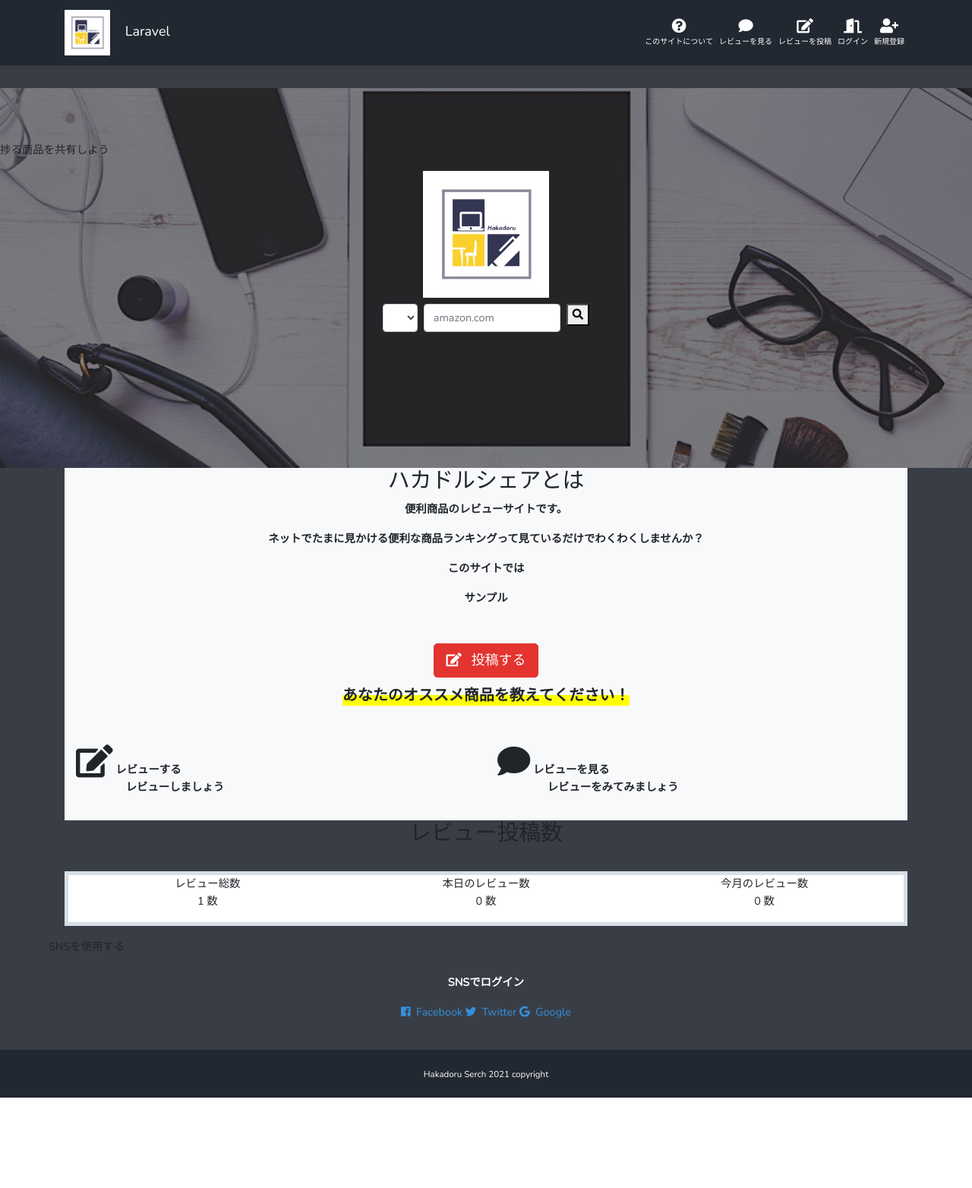
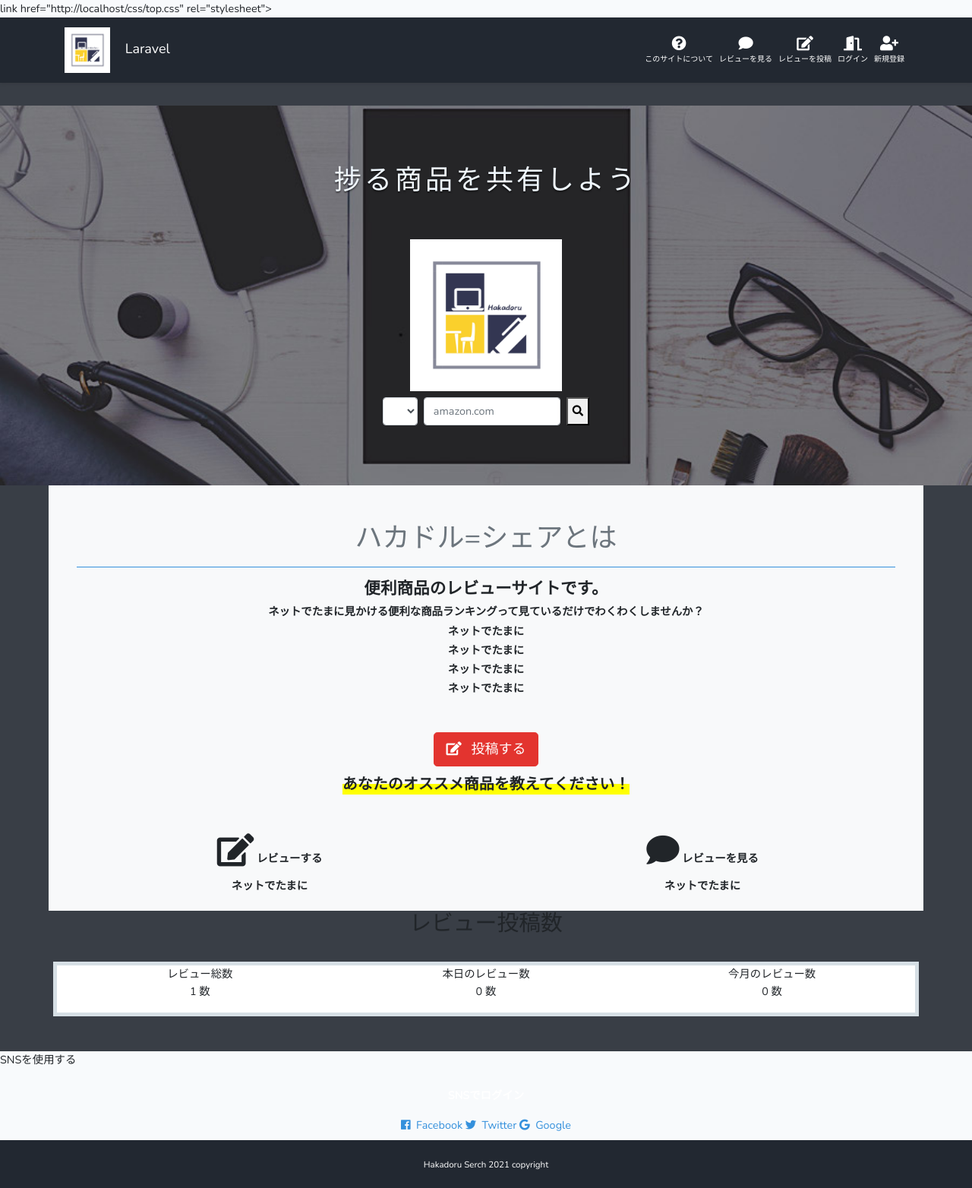
Before and after one commit to takamo111/hakadoru-share-app, a Laravel app: page / in a window 1280 px wide. Shown: the whole page at 76% size. Before the commit the page ends 1445 px from the top, so only its background shows below. Run offline with Laravel 8, Linux system fonts and the light colour scheme; lists and menus that the app fills with data are empty; style sheets or scripts are compiled from the project's sources; parts of the project's set-up code (start-up, migrations or seed data) failed here and were passed over; some libraries are stand-ins or nearby versions.

Commit message:
ビュー修正

```diff
--- a/resources/sass/_layout.scss
+++ b/resources/sass/_layout.scss
@@ -40,9 +40,8 @@
   padding-bottom: 40px;
   width: 100vw;
   margin-left: calc(50% - 50vw);
-}
 
-.ptop-head-text{
+  &-text{
     position: relative;
     font-size: 36px;
     font-weight: 400;
@@ -52,6 +51,8 @@
     margin-bottom: 48px;
     color: aliceblue;
   }
+}
+
 
 .card-text{
   color: black;
--- a/resources/views/index.blade.php
+++ b/resources/views/index.blade.php
@@ -1,16 +1,17 @@
 @extends('layouts.app')
 
 @section('css')
-    <link href="{{ asset('css/top.css') }}" rel="stylesheet">
+    link href="{{ asset('css/top.css') }}" rel="stylesheet">
 @endsection
 
 @section('content')
+  <!--トップ -->
   <div class="container">
     <div class="top-head">
       <p class="top-head-text">捗る商品を共有しよう</p>
-          <div class="p-index__search-form text-center">
+      <div class="text-center">
         <div class="container">
-            <img src="{{ asset('images/logo.png') }}" class="img-fluid" alt="Responsive image" width="15%" height="15%">
+          <img src="{{ asset('images/logo.png') }}" class="img-fluid" alt="Responsive image" width="18%" height="18%"></img>
           <div class="row justify-content-center">
             <div>
               <div class="card-body card-body-top p-2">
@@ -18,7 +19,7 @@
                   <div class="d-flex">
                     <div class="form-group"> <select lang="ja" id="pref_id" name="pref_id" class="form-areaPrefInfo form-control"><option value="13"></select></div>
                     <div class="form-group ml-2"><input type="text" name="keyword" id="keyword" placeholder="amazon.com" class="form-control" style="width: 180px;"></div>
-                        <div><button class="btn-flat-border ml-2 col-xs-1 "><i class="fa fa-search"></i>
+                      <button class="btn-flat-border ml-2 col-xs-1 "><i class="fa fa-search"></i>
                       </button>
                     </div>
                   </div>
@@ -29,36 +30,39 @@
         </div>
       </div>
     </div>
-        <section class="p-index__point bg-light">
+    <!--センター -->
+    <section class="bg-light">
       <div class="container">
         <div class="row">
-              <div class="col-md-12 col-12">
+          <div class="col-md-12">
             <div class="text-center">
-                  <h2 id="description"> ハカドルシェアとは </h2>
+              <h1 class="mt-5 text-secondary "> ハカドル=シェアとは </h1>
+              <div class="m-3  border-bottom border-primary "> </div>
             </div>
-                <p class="text-center h2-desc font-weight-bold">便利商品のレビューサイトです。</p>
-                <p class="text-center h2-desc font-weight-bold">ネットでたまに見かける便利な商品ランキングって見ているだけでわくわくしませんか？</p>
-                <p class="text-center h2-desc font-weight-bold">このサイトでは</p>
-                <p class="text-center h2-desc font-weight-bold">サンプル</p>
-                <p class="text-center h2-desc font-weight-bold"></p>
-                <p class="text-center h2-desc font-weight-bold"></p>
-                <div class="text-center mt-5"> <a href="https://musicstore-reviews.com/shop" class="btn btn-danger btn-lg">
+            <h4 class="text-center font-weight-bold">便利商品のレビューサイトです。</h4>
+            <h6 class="text-center font-weight-bold">ネットでたまに見かける便利な商品ランキングって見ているだけでわくわくしませんか？</h6>
+            <h6 class="text-center font-weight-bold">ネットでたまに</h6>
+            <h6 class="text-center font-weight-bold">ネットでたまに</h6>
+            <h6 class="text-center font-weight-bold">ネットでたまに</h6>
+            <h6 class="text-center font-weight-bold">ネットでたまに</h6>
+            <div class="text-center mt-5">
+              <a href="{{route('articles.create')}}" class="btn btn-danger btn-lg">
               <i class="fa fa-edit mr-2"></i>
                 投稿する
               </a>
               <p class="text-center font-weight-bold mt-2"> <span style="background: linear-gradient(transparent 50%, yellow 50%); font-size: 20px;">あなたのオススメ商品を教えてください！</span> </p>
             </div>
             <div class="row mb-3 mt-5">
-                  <div class="col-md-6 col-sm-6 col-12">
+              <div class="col-md-6 text-center">
                 <div>
                   <div class="card-ttl"> <i class="fa fa-edit fa-3x"></i> <span class="font-weight-bold">レビューする</span> </div>
-                      <p class="w-75 mx-auto font-weight-bold">レビューしましょう</p>
+                  <h6 class="text-center font-weight-bold mt-3">ネットでたまに</h6>
                 </div>
               </div>
-                  <div class="col-md-6 col-sm-6 col-12">
+              <div class="col-md-6 text-center ">
                 <div>
                   <div class="card-ttl"> <i class="fas fa-comment fa-3x"></i> <span class="font-weight-bold">レビューを見る</span> </div>
-                      <p class="w-75 mx-auto font-weight-bold">レビューをみてみましょう</p>
+                  <h6 class="text-center font-weight-bold mt-3">ネットでたまに</h6>
                 </div>
               </div>
             </div>
@@ -66,6 +70,8 @@
         </div>
       </div>
     </section>
+    <!--数値集計 -->
+
         <section class="p-index__top3-blogger">
           <div class="container">
             <div class="row">
--- a/webpack.mix.js
+++ b/webpack.mix.js
@@ -11,5 +11,6 @@
  |
  */
 
-    mix.js('resources/js/app.js', 'public/js')
-   .sass('resources/sass/app.scss', 'public/css');
+mix.js('resources/js/app.js', 'public/js')
+    .sass('resources/sass/app.scss', 'public/css')
+    .version();
```
Also changed, not shown: public/css/app.css, 4 other files. Lines whose indentation alone changed are shown as unchanged.
